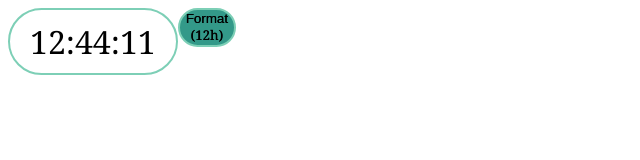
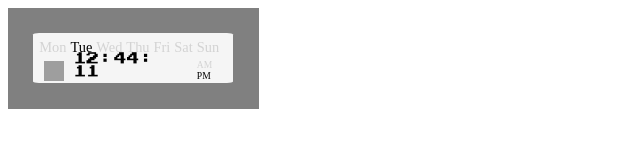
Before and after one commit to angelurb/GestorContrasenas, a plain HTML site: page index.html in a window 1280 px wide. Shown: the whole page, without its empty margins (0-640 px from the left). Drawn offline with nearby package versions, Linux system fonts and the light colour scheme.

Commit message:
RELOJ CON ESTILO 1

```diff
--- a/index.html
+++ b/index.html
@@ -2,34 +2,35 @@
 
     <head>
         <title>RELOJ by Angel</title>
+        <link href="https://fonts.googleapis.com/css?family=Press+Start+2P" rel="stylesheet">
         <link rel="stylesheet" type="text/css" href="reloj.css">
     </head>
 
     <body>
-        <div ng-app="RelojApp" ng-controller="RelojController as RCtrl">
-            <div class="clock">
-                <div class="box">
-                    <div class="box" ng-if="RCtrl.hours < 10">0</div> {{ RCtrl.hours }}
+        <div ng-app="RelojApp" ng-controller="RelojController as ctrl">
+            <div class="clock-exteriorbox">
+                <div class="clock-interiorbox">
+                    <div class="clock-hoursbox">
+                        <div class="clock-time" ng-if="ctrl.hours < 10">0</div>
+                        <div class="clock-time">{{ ctrl.hours }}</div>
+                        <div class="clock-time">:</div>
+                        <div class="clock-time" ng-if="ctrl.minutes < 10">0</div>
+                        <div class="clock-time">{{ ctrl.minutes }}</div>
+                        <div class="clock-time">:</div>
+                        <div class="clock-time" ng-if="ctrl.seconds < 10">0</div>
+                        <div class="clock-time">{{ ctrl.seconds }} </div>
+                    </div>
+                    <div class="clock-format clock-time" ng-if="ctrl.format12">
+                        <div ng-class="{'highlight': !ctrl.isNoon}">AM</div>
+                        <div ng-class="{'highlight': ctrl.isNoon}">PM</div>
+                    </div>
+                    <div class="clock-imageclock clock-time"></div>
+                    <div class="clock-weekdaysbox">
+                        <div class="clock-weekdays" ng-repeat="day in ctrl.daysArray" ng-class="{'highlight': $index === ctrl.weekday-1}">
+                            {{day }}
+                        </div>
+                    </div>
                 </div>
-                <div class="box">:</div>
-                <div class="box">
-                    <div class="box" ng-if="RCtrl.minutes < 10">0</div> {{ RCtrl.minutes }}
-                </div>
-                <div class="box">:</div>
-                <div class="box">
-                    <div class="box" ng-if="RCtrl.seconds < 10">0</div> {{ RCtrl.seconds }}
-                </div>
-                <div class="box" ng-if="RCtrl.format12">
-                    <div class="box" ng-if="RCtrl.isNoon">PM</div>
-                    <div class="box" ng-if="!RCtrl.isNoon">AM</div>
-                </div>
-            </div>
-            <div class="box">
-                <button ng-click="RCtrl.clickFormat()">
-                    Format
-                    <div class="box" ng-if="RCtrl.format12">(24h)</div>
-                    <div class="box" ng-if="!RCtrl.format12">(12h)</div>
-                </button>
             </div>
         </div>
     </body>
@@ -50,25 +51,27 @@
 
             //Fecha actual
             function getActualDate() {
+                ctrl.daysArray = ['Mon', 'Tue', 'Wed', 'Thu', 'Fri', 'Sat', 'Sun'];
                 let date = new Date();
                 ctrl.hours = date.getHours();
                 ctrl.minutes = date.getMinutes();
                 ctrl.seconds = date.getSeconds();
-            }
+                ctrl.weekday = date.getDay();
+            };
 
             //Noon check
             function noonCheck() {
-                ctrl.format12 = false;
+                ctrl.format12 = true;
                 ctrl.format12 ? ctrl.noonHours = 12 : ctrl.noonHours = 24;
                 ctrl.hours >= 12 ? ctrl.isNoon = true : ctrl.isNoon = false;
-            }
+            };
 
             //Interval
             function intervalTime(intervalMs) {
                 $interval(() => {
                     actualizarHora();
                 }, intervalMs);
-            }
+            };
 
             //Actualiza la hora del Reloj cada vez que se llama
             function actualizarHora() {
@@ -78,10 +81,23 @@
                     if (ctrl.minutes >= secNum) {
                         checkChange(ctrl.minutes, secNum) ? (ctrl.minutes = 0, ctrl.hours++) : '';
                         ctrl.hours >= 12 ? ctrl.isNoon = true : ctrl.isNoon = false;
+                        checkChangeWeekday();
                         checkChange(ctrl.hours, ctrl.noonHours) ? (ctrl.hours = 0, ctrl.isNoon = false) : '';
                     }
                 }
                 ctrl.seconds++;
+            };
+
+
+            //Cambio de día de la semana
+            function checkChangeWeekday() {
+                if (ctrl.isNoon === true && ctrl.hours >= 12) {
+                    if (ctrl.weekday < 7) {
+                        ctrl.weekday++;
+                    } else {
+                        ctrl.weekday = 1;
+                    }
+                }
             };
 
             //Comprobación de cambio (Ej: Si han passado 60 segundos, devuelve true para incrementar los minutos)
@@ -92,16 +108,6 @@
                     return false;
                 }
             };
-
-            //Funciones públicas
-            ctrl.clickFormat = () => {
-                if (ctrl.format12 === false && ctrl.hours > ctrl.noonHours) {
-                    ctrl.hours -= ctrl.noonHours;
-                } else if (ctrl.format12 && ctrl.isNoon && ctrl.hours < 12) {
-                    ctrl.hours += ctrl.noonHours;
-                }
-                ctrl.format12 = !ctrl.format12;
-            };
         }]);
     </script>
 
--- a/reloj.css
+++ b/reloj.css
@@ -1,28 +1,67 @@
-div {
-    font-family: Georgia;
+.clock-exteriorbox {
+    background-color: grey;
+    padding: 2%;
+    width: 200px;
+    height: 50px;
+    font-size: 20%;
 }
 
-.clock {
-    font-size: 200%;
-    padding: 10px 20px;
-    border: 2px solid #7DCFB6;
-    border-radius: 50px;
-    float: left;
+.clock-interiorbox {
+    position: relative;
+    width: 200px;
+    height: 50px;
+    border-radius: 3%;
+    background-color: whitesmoke;
 }
 
-.clock .box {
-    float: left;
+.clock-imageclock.clock-time {
+    position: absolute;
+    width: 20px;
+    height: 20px;
+    content: url(https://cdn4.iconfinder.com/data/icons/devine_icons/Black/PNG/System%20and%20Internet/Times%20and%20Dates.png);
+    bottom: 5%;
+    left: 5%;
 }
 
-button {
-    background-color: #339989;
-    text-shadow: 0.3px 0.3px;
-    border: 2px solid #7DCFB6;
-    border-radius: 25px;
+.clock-time {
+    float: left;
+    bottom: 0;
+    padding-left: 0.5%;
+    padding-right: 0.5%;
+    color: black;
 }
 
-button:hover {
-    background-color: #7DCFB6;
-    text-shadow: 0px 0px;
-    border: 2px solid #339989;
+.clock-hoursbox {
+    position: absolute;
+    bottom: 10%;
+    left: 20%;
+    font-size: 4em;
+    font-family: 'Press Start 2P';
 }
+
+.clock-format.clock-time {
+    position: absolute;
+    right: 10%;
+    bottom: 5%;
+    font-size: 3em;
+    color: lightgrey;
+}
+
+.clock-weekdays {
+    float: left;
+    padding: 1%;
+    font-size: 4.5em;
+    color: lightgrey;
+}
+
+.clock-weekdaysbox {
+    position: absolute;
+    width: 100%;
+    padding: 2%;
+    top: 0;
+    color: lightgrey;
+}
+
+.highlight {
+    color: black;
+}
```
